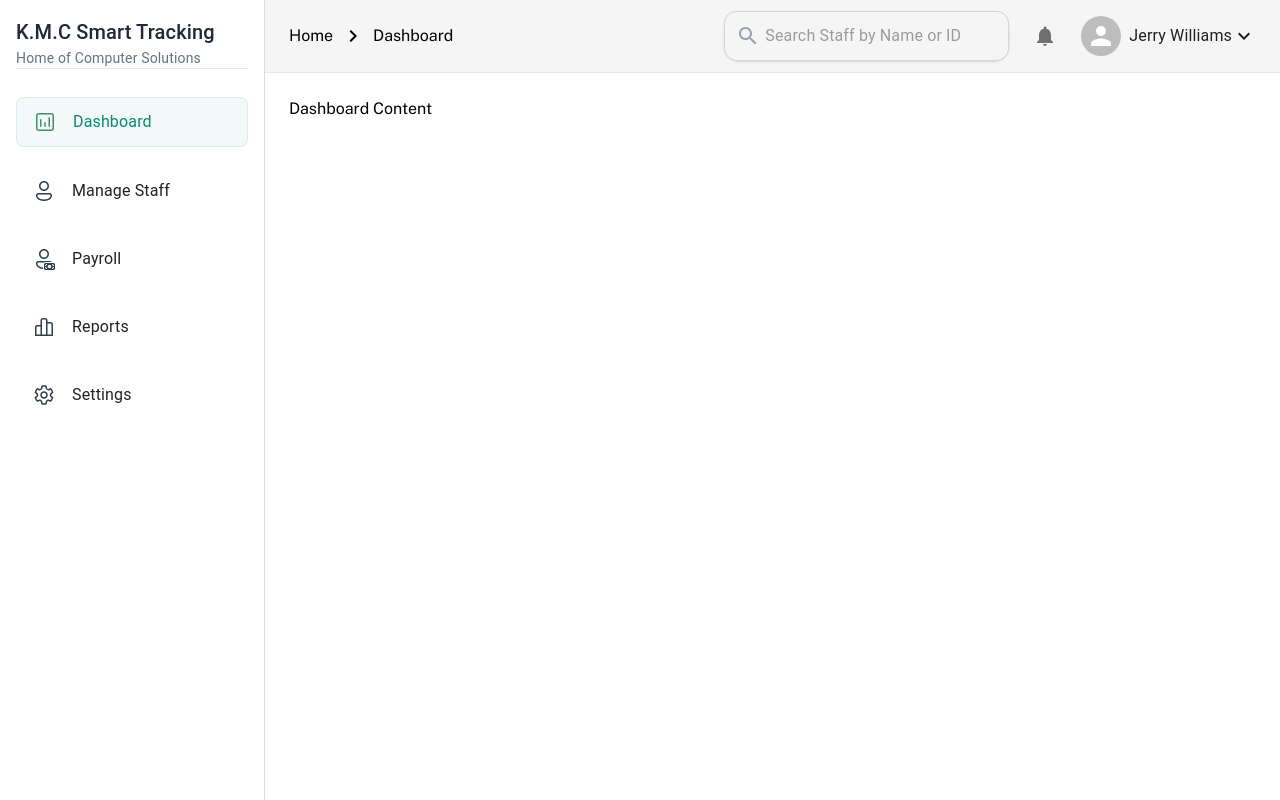
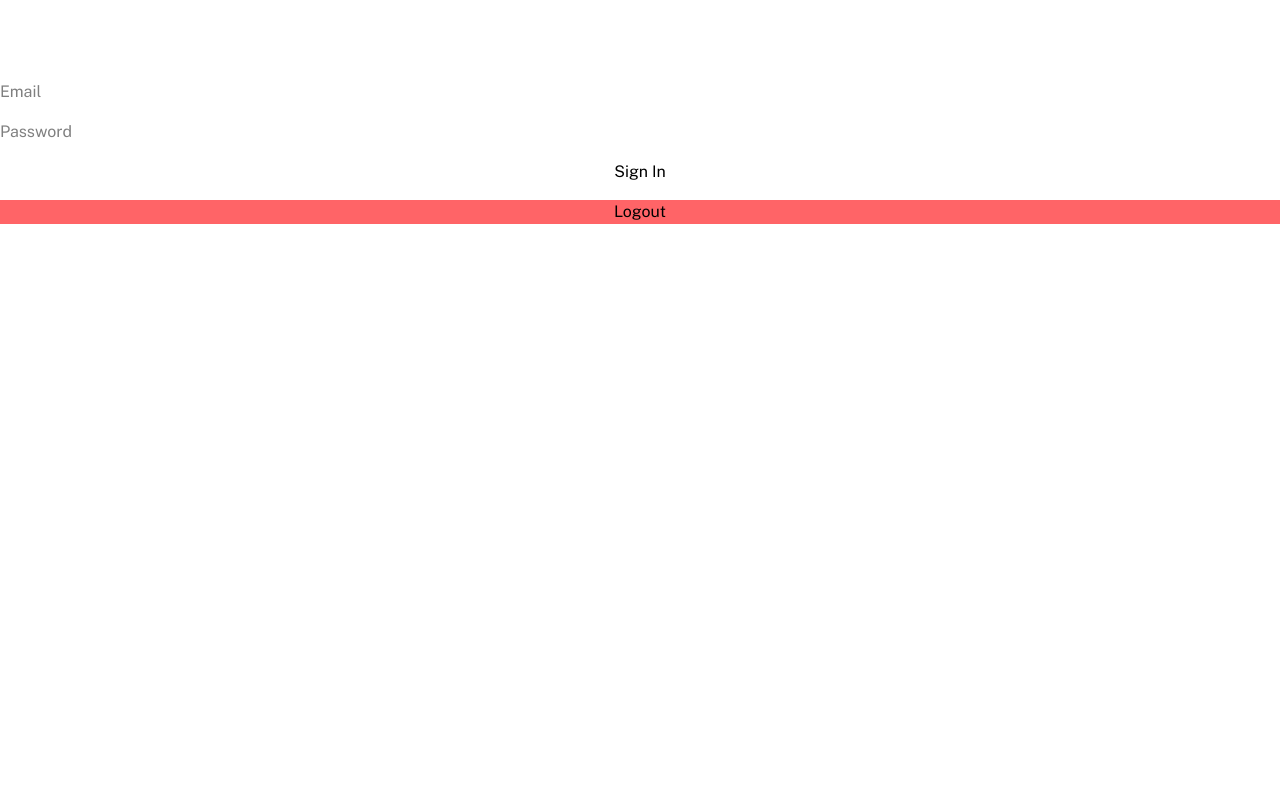
Before and after one commit to ibrahim-sheikh47/Smart-tracking-attendance, a React (Vite) app: page / in a window 1280 px wide. Before the commit this address led to /dashboard. Built offline with nearby package versions, Linux system fonts and the light colour scheme.

Commit message:
Auth module added.

```diff
--- a/package.json
+++ b/package.json
@@ -15,6 +15,7 @@
     "@mui/icons-material": "^7.0.2",
     "@mui/material": "^7.0.2",
     "@tailwindcss/vite": "^4.1.4",
+    "firebase": "^11.6.0",
     "react": "^19.0.0",
     "react-dom": "^19.0.0",
     "react-router-dom": "^7.5.1",
--- a/src/App.jsx
+++ b/src/App.jsx
@@ -2,6 +2,7 @@
 import React from 'react';
 import { BrowserRouter as Router, Routes, Route, Navigate } from 'react-router-dom';
 import Layout from './components/Layout';
+import {Auth} from "./components/auth.jsx";
 
 // Placeholder components for other pages
 const ManageStaff = () => <div className="p-6">Manage Staff Content</div>;
@@ -13,17 +14,18 @@ const DashboardContent = () => <div className="p-6">Dashboard Content</div>;
 function App() {
   return (
     <Router>
-      <Layout>
-        <Routes>
-          <Route path="/dashboard" element={<DashboardContent />} />
-          <Route path="/manage-staff" element={<ManageStaff />} />
-          <Route path="/payroll" element={<Payroll />} />
-          <Route path="/reports" element={<Reports />} />
-          <Route path="/settings" element={<Settings />} />
-          <Route path="/" element={<Navigate to="/dashboard" replace />} />
-          <Route path="*" element={<Navigate to="/dashboard" replace />} />
-        </Routes>
-      </Layout>
+      <Routes>
+        <Route path="/" element={<Auth />} />
+      </Routes>
+      {/*<Layout>*/}
+      {/*  <Routes>*/}
+      {/*    <Route path="/dashboard" element={<DashboardContent />} />*/}
+      {/*    <Route path="/manage-staff" element={<ManageStaff />} />*/}
+      {/*    <Route path="/payroll" element={<Payroll />} />*/}
+      {/*    <Route path="/reports" element={<Reports />} />*/}
+      {/*    <Route path="/settings" element={<Settings />} />*/}
+      {/*  </Routes>*/}
+      {/*</Layout>*/}
     </Router>
   );
 }
--- /dev/null
+++ b/src/components/auth.jsx
@@ -0,0 +1,41 @@
+
+import {signOut, signInWithEmailAndPassword} from "firebase/auth";
+import {useState} from "react";
+import {auth} from "../config/firebase.jsx";
+
+export const Auth = () => {
+
+    const [email, setEmail] = useState("");
+    const [password, setPassword] = useState("");
+    console.log(auth?.currentUser?.email);
+
+    const signInEmailPass = async () => {
+        try {
+            await signInWithEmailAndPassword(auth, email, password);
+        }catch (error) {console.error(error);}
+    }
+
+    const logOut = async () => {
+        try {
+            await signOut(auth);
+        }catch (error) {
+            console.error(error);
+        }
+    }
+
+    return (
+        <div style={{ display: "flex", justifyContent: "center" , gap: "1rem", marginTop: "5rem", flexDirection: "column" }}>
+            <input type="text"
+                   placeholder="Email"
+                   onChange={(e) => setEmail(e.target.value)}/>
+            <input type="password"
+                   placeholder="Password"
+                   onChange={(e) => setPassword(e.target.value)}/>
+
+            <button onClick={signInEmailPass}>Sign In</button>
+
+            <button className="bg-red-400"
+                    onClick={logOut}>Logout</button>
+        </div>
+    )
+}
--- /dev/null
+++ b/src/config/firebase.jsx
@@ -0,0 +1,20 @@
+// Import the functions you need from the SDKs you need
+import { initializeApp } from "firebase/app";
+
+import {getAuth} from "firebase/auth";
+
+// Your web app's Firebase configuration
+// For Firebase JS SDK v7.20.0 and later, measurementId is optional
+const firebaseConfig = {
+    apiKey: "AIzaSyCqtbe-r3ReNOqwDY2r7DJ_9sIn_j4TnG4",
+    authDomain: "smart-attendance-trackin-9957f.firebaseapp.com",
+    projectId: "smart-attendance-trackin-9957f",
+    storageBucket: "smart-attendance-trackin-9957f.firebasestorage.app",
+    messagingSenderId: "849201739961",
+    appId: "1:849201739961:web:9c7a219d2d3bde1d100368",
+    measurementId: "G-Q2NZ3VQZNQ"
+};
+
+// Initialize Firebase
+const app = initializeApp(firebaseConfig);
+export const auth = getAuth(app);
```
Also changed, not shown: 1 other file (tests, documents, lock files or other folders).
